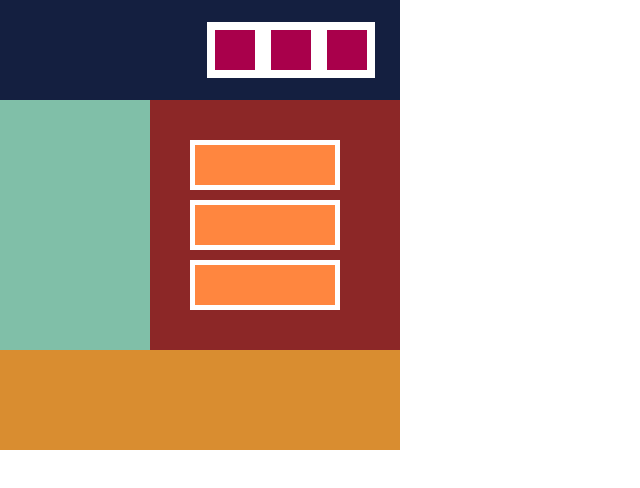
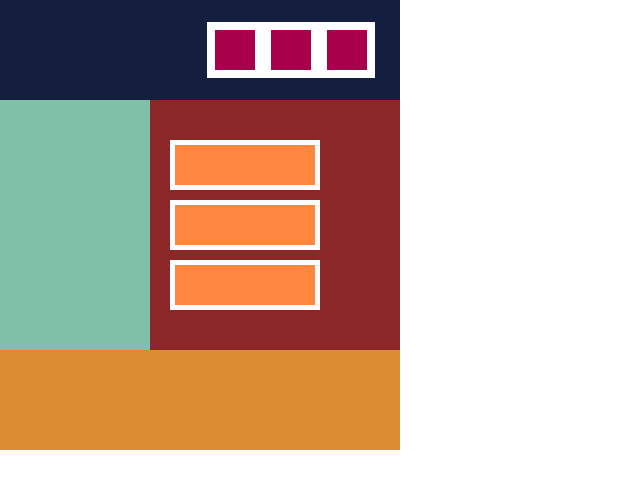
Before and after one commit to aoki-ayame/curriculum, a plain HTML site: page 1/index.html in a window 1280 px wide. Shown: the whole page, without its empty margins (0-640 px from the left). Drawn offline with Linux system fonts and the light colour scheme.

Commit message:
課題のCSS数値を一部　修正します。

```diff
--- a/1/style.css
+++ b/1/style.css
@@ -68,7 +68,7 @@ body {
 .right-container {
     padding-right: 60px;
     padding-top: 40px;
-    padding-left: 40px;
+    /* padding-left: 40px; */
   }
 
 .right {
```
